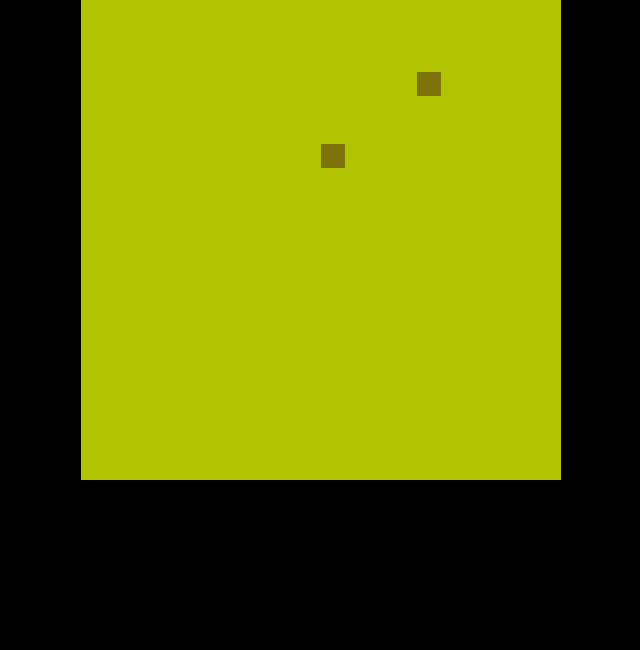
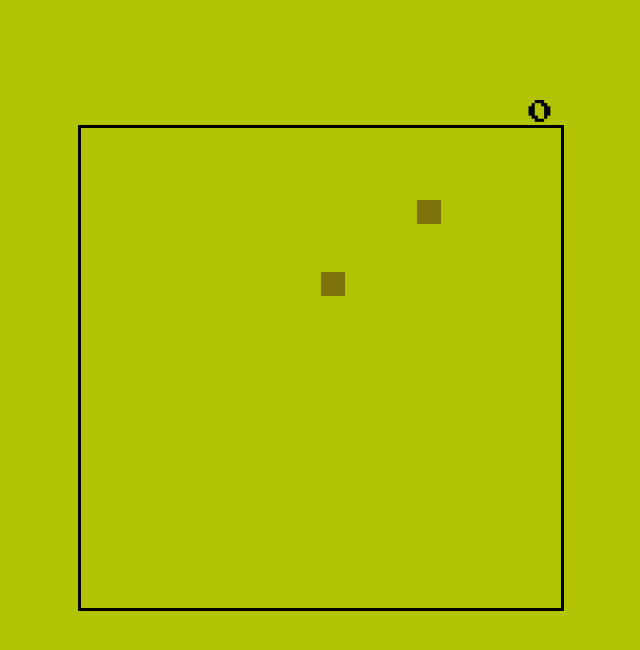
Before and after one commit to selimAP/snake, a plain HTML site: page index.html in a window 1280 px wide. Shown: the whole page, without its empty margins (319-959 px from the left). Drawn offline with Linux system fonts and the light colour scheme.

Commit message:
Add Counter function

```diff
--- a/index.html
+++ b/index.html
@@ -6,9 +6,18 @@
     <meta name="viewport" content="width=device-width, initial-scale=1.0">
     <title>Snake</title>
     <link rel="stylesheet" href="style.css">
+
+
+    <link rel="preconnect" href="https://fonts.googleapis.com">
+<link rel="preconnect" href="https://fonts.gstatic.com" crossorigin>
+<link href="https://fonts.googleapis.com/css2?family=Press+Start+2P&display=swap" rel="stylesheet">
 </head>
 <body>
+
     <div class="main">
+        <div class="counting">
+            <div class="counter" id="counter">00</div>
+        </div>
     <div class="snake">
         <canvas id="canvas" width="480" height="480"></canvas>
     </div>
--- a/script.js
+++ b/script.js
@@ -36,13 +36,19 @@ function draw() {
     requestAnimationFrame(draw);
 }
 
+function counter(){
+    let counting = document.getElementById("counter");
+    counting.innerHTML++;
+};
+
 function testGameOver() {
 
     let firstPart = snake[0];
     let otherParts = snake.slice(1);
     let duplicatePart = otherParts.find(part => part.x == firstPart.x && part.y == firstPart.y);
 
-    // 1. Schlange läuft gegen die Wand
+
+
     if (snake[0].x < 0 ||
         snake[0].x > cols - 1 ||
         snake[0].y < 0 ||
@@ -55,6 +61,10 @@ function testGameOver() {
             y: 3
         }];
         direction = 'LEFT';
+       // 1. Schlange läuft gegen die Wand Counter wird resetet und Game Over Screen kommt
+
+
+       let counting = document.getElementById("counter").innerHTML = 00;
     }
 
 }
@@ -63,6 +73,10 @@ function testGameOver() {
 function placeFood() {
     let randomX = Math.floor(Math.random() * cols);
     let randomY = Math.floor(Math.random() * rows);
+
+    if(foodCollected){ //Countertest
+        counter();
+    }
 
     food = {
         x: randomX,
--- a/style.css
+++ b/style.css
@@ -1,10 +1,33 @@
 *{
     margin: 0;
-    background: black;
+    background: #b2c302;
+
+}
+
+.main{
+    height: 100vh;
+    width: 100%;
 }
 
 .snake{
+    margin-top: 0px;
     display: flex;
     justify-content: center;
     align-items: center;
 }
+.snake canvas{
+    border:3px solid rgb(0, 0, 0);
+}
+
+.counting{
+    color: rgb(0, 0, 0);
+    display: flex;
+    justify-content: center;
+    font-family: 'Press Start 2P', cursive;
+    font-size: 25px;
+}
+
+.counter{
+    margin-top: 100px;
+    margin-left: 440px;
+}
```
